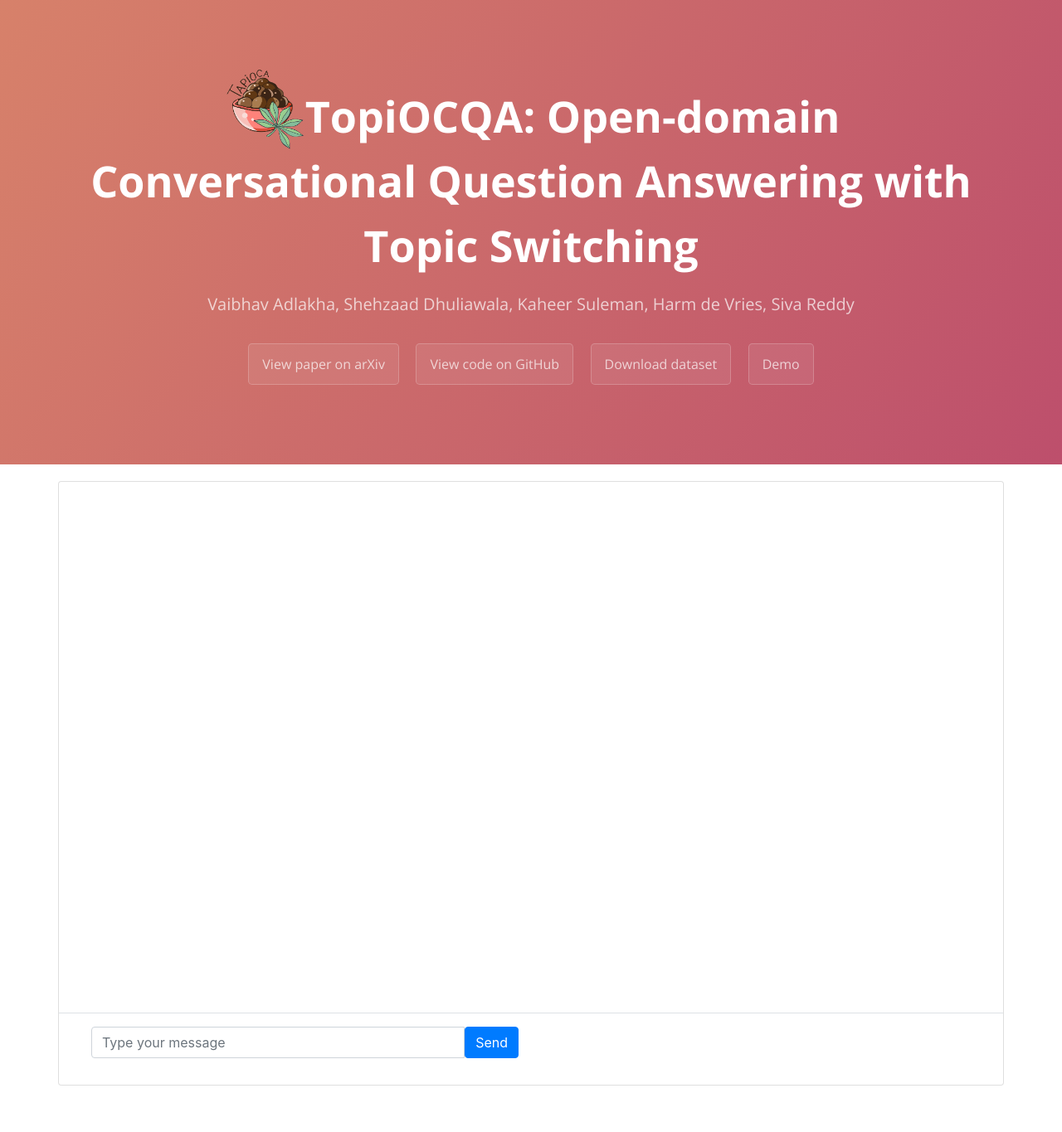
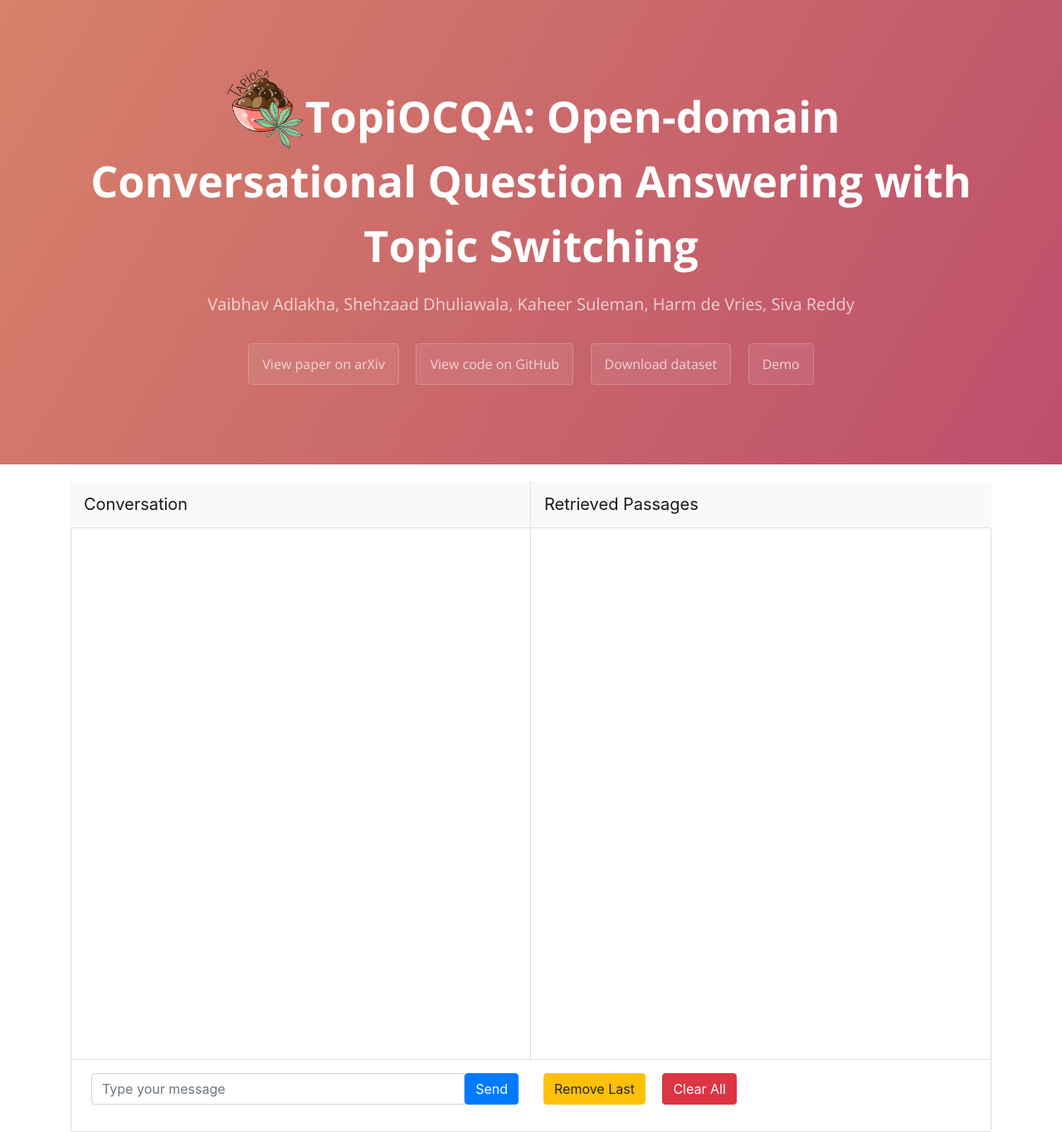
Before and after one commit to McGill-NLP/topiocqa, a Jekyll site: the page demo.html, which Jekyll copies as it is, in a window 1280 px wide. Shown: the whole page at 83% size. Built offline with Jekyll 4.4.1, drawn with Linux system fonts in a browser that asks for light colours; nearby versions of some CDN libraries; before the commit the page ends 1309 px from its top, so only the background shows below that.

Commit message:
helper buttons

```diff
--- a/demo.html
+++ b/demo.html
@@ -25,6 +25,8 @@
     display: flex;
     flex-direction: column;
     max-height: 800px;
+    min-height: inherit;
+    height: 100%;
     overflow-y: scroll
   }
 
@@ -133,15 +135,6 @@
     height: 100%
   }
 
-  .chat-messages {
-    min-height: inherit;
-    height: 100%;
-  }
-
-  .card {
-    margin-top: 20px;
-  }
-
   .split-pane {
     min-height: 40em;
   }
@@ -158,6 +151,18 @@
       }
     });
   });
+
+  function clearLast () {
+    $("#chat .chat-message-right").last().remove()
+    $("#chat .chat-message-left").last().remove()
+    $('#retrieved-docs').html("");
+  }
+
+  function clearAll () {
+    $("#chat").html("");
+    $('#retrieved-docs').html("");
+  }
+
   function sendQuestion() {
     $('#send-text').html('<span class="spinner-border spinner-border-sm" role="status" aria-hidden="true"> </span>Loading...');
     var question = $('#text-input').val();
@@ -185,8 +190,8 @@
         body = JSON.parse(response['body']);
         console.log(body);
         $('#text-input').val('');
-        $('#chat').append('<div class="chat-message-left pb-4"><div><img src="https://bootdey.com/img/Content/avatar/avatar3.png" class="rounded-circle mr-1" alt="You" width="40" height="40"></div><div class="flex-shrink-1 bg-light rounded py-2 px-3 ml-3"><div class="font-weight-bold mb-1">You</div><span class="chat-message">' + question + '</span></div></div>');
-        $('#chat').append('<div class="chat-message-right mb-4"><div><img src="https://bootdey.com/img/Content/avatar/avatar1.png" class="rounded-circle mr-1" alt="Bot" width="40" height="40"></div><div class="flex-shrink-1 bg-light rounded py-2 px-3 mr-3"><div class="font-weight-bold mb-1">Bot</div><span class="chat-message">' + body["answer"] + '</span></div></div>');
+        $('#chat').append('<div class="chat-message-left pb-4"><div><img src="https://img.icons8.com/external-others-inmotus-design/67/000000/external-Avatar-round-icons-others-inmotus-design-3.png" class="rounded-circle mr-1" alt="You" width="40" height="40"></div><div class="flex-shrink-1 bg-light rounded py-2 px-3 ml-3"><div class="font-weight-bold mb-1">You</div><span class="chat-message">' + question + '</span></div></div>');
+        $('#chat').append('<div class="chat-message-right mb-4"><div><img src="https://img.icons8.com/fluency/48/000000/bot.png" class="rounded-circle mr-1" alt="Bot" width="40" height="40"></div><div class="flex-shrink-1 bg-light rounded py-2 px-3 mr-3"><div class="font-weight-bold mb-1">Bot</div><span class="chat-message">' + body["answer"] + '</span></div></div>');
         $('#chat').scrollTop($('#chat')[0].scrollHeight);
         const myNode = document.getElementById("retrieved-docs");
         myNode.textContent = '';
@@ -240,11 +245,25 @@
   </header>
 
   <main id="content" class="content" role="main">
-    <div class="container p-0">
+    <div class="container" style="padding-top: 20px">
+      <div class="row">
+        <div class="col-12 col-lg-6 col-xl-6" style="padding-right: 0px; border-right: 1px solid rgba(0,0,0,.125) ">
+          <nav class="navbar navbar-light bg-light">
+            <a class="navbar-brand" href="#">Conversation</a>
+          </nav>
+        </div>
+        <div class="col-12 col-lg-6 col-xl-6" style="padding-left: 0px;">
+          <nav class="navbar navbar-light bg-light">
+            <a class="navbar-brand" href="#">Retrieved Passages</a>
+          </nav>
+        </div>
+      </div>
 
       <div class="card">
+
         <div class="row g-0">
-          <div class="col-12 col-lg-6 col-xl-6 split-pane">
+          <div class="col-12 col-lg-6 col-xl-6 split-pane" style="padding-right: 0px; border-right: 1px solid rgba(0,0,0,.125)">
+            <!-- <div class="card-header" style="border:1px solid rgba(0,0,0,.125)">Conversation</div> -->
 
             <div class="position-relative">
               <div class="chat-messages p-4" id="chat">
@@ -253,7 +272,8 @@
             </div>
 
           </div>
-          <div class="col-12 col-lg-6 col-xl-6 split-pane">
+          <div class="col-12 col-lg-6 col-xl-6 split-pane" style="padding-left: 0px;">
+            <!-- <div class="card-header" style="border:1px solid rgba(0,0,0,.125)">Retrieved Passages</div> -->
             <div class="chat-messages p-4" , id="retrieved-docs">
 
             </div>
@@ -261,11 +281,21 @@
           </div>
           <div class="col-12 col-lg-12 col-xl-12">
             <div class="flex-grow-0 py-3 px-4 border-top">
-              <div class="input-group col-12 col-lg-6 col-xl-6">
-                <input type="text" class="form-control" id="text-input" placeholder="Type your message">
-                <button class="btn btn-primary" id="send-text" onclick="sendQuestion()">
-                  Send
-                </button>
+              <div class="row">
+                <div class="input-group col-12 col-lg-6 col-xl-6">
+                  <input type="text" class="form-control" id="text-input" placeholder="Type your message">
+                  <button class="btn btn-primary" id="send-text" onclick="sendQuestion()">
+                    Send
+                  </button>
+                </div>
+                <div class=" col-12 col-lg-6 col-xl-6">
+                  <button class="btn btn-warning" onclick="clearLast()">
+                    Remove Last
+                  </button>
+                  <button class="btn btn-danger" onclick="clearAll()">
+                    Clear All
+                  </button>
+                </div>
               </div>
             </div>
           </div>
```
